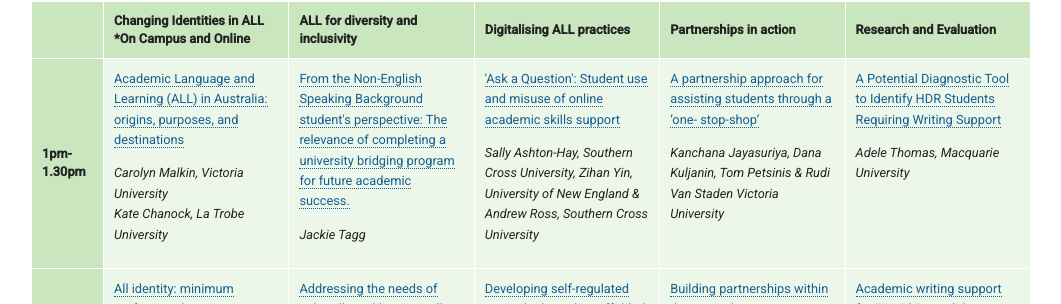
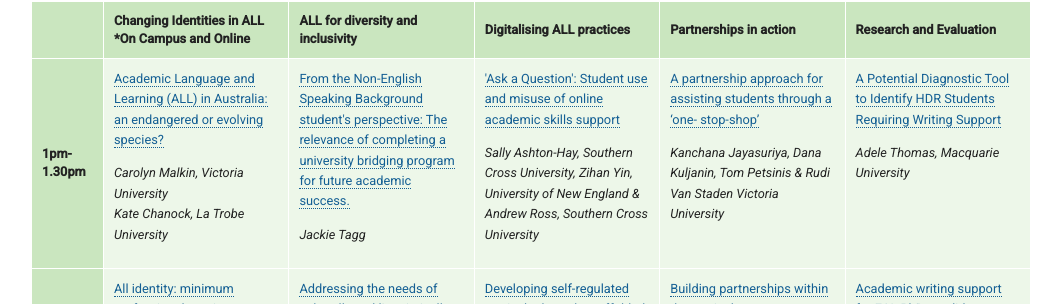
Before and after one commit to aallconference2017/aallconference2017.github.io, a Jekyll site: the page built from program/index.html, in a window 1280 px wide and 900 px high, scrolled down 861 px. Shown: the part 189-493 px from the top of the window, without its empty margins (113-1174 px from the left). Built offline with Jekyll 4.4.1, drawn with Linux system fonts in a browser that asks for light colours.

Commit message:
Updated 'program/index.html' via CloudCannon

```diff
--- a/program/index.html
+++ b/program/index.html
@@ -30,7 +30,7 @@ show_jump_links: true
                         <tbody>
                             <tr>
                                 <th class="editable">1pm-1.30pm</th>
-                                <td><div class="editable"><p><a href="/Abstracts/Academic Language and Learning (ALL) in Australia- origins, purposes, and destinations .pdf">Academic Language and Learning (ALL) in Australia: origins, purposes, and destinations</a></p><p><em>Carolyn Malkin, Victoria University<br />Kate Chanock, La Trobe University</em></p></div></td>
+                                <td><div class="editable"><p><a href="/Academic Language and Learning (ALL) in Australia an endangered or evolving species.pdf">Academic Language and Learning (ALL) in Australia: an endangered or evolving species?</a></p><p><em>Carolyn Malkin, Victoria University<br />Kate Chanock, La Trobe University</em></p></div></td>
                                 <td><div class="editable"><p><a href="/From the Non-English Speaking Background.pdf">From the Non-English Speaking Background student's perspective: The relevance of completing a university bridging program for future academic success.</a></p><p><em>Jackie Tagg</em></p></div></td>
                                 <td><div class="editable"><p><a href="/Abstracts/Ask a Question.pdf">'Ask a Question': Student use and misuse of online academic skills support</a></p><p><em>Sally Ashton-Hay, Southern Cross University, Zihan Yin, University of New England &amp; Andrew Ross, Southern Cross University</em></p></div></td>
                                 <td><div class="editable"><p><a href="/Abstracts/A partnership approach for assisting students through a ‘one-stop-shop’ .pdf">A partnership approach for assisting students through a &lsquo;one- stop-shop&rsquo;</a></p><p><em>Kanchana Jayasuriya, Dana Kuljanin, Tom Petsinis &amp; Rudi Van Staden Victoria University</em></p></div></td>
```
